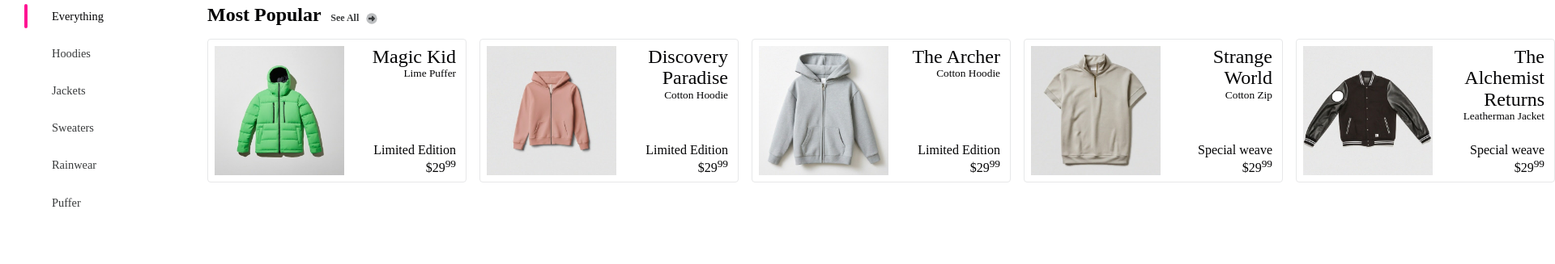
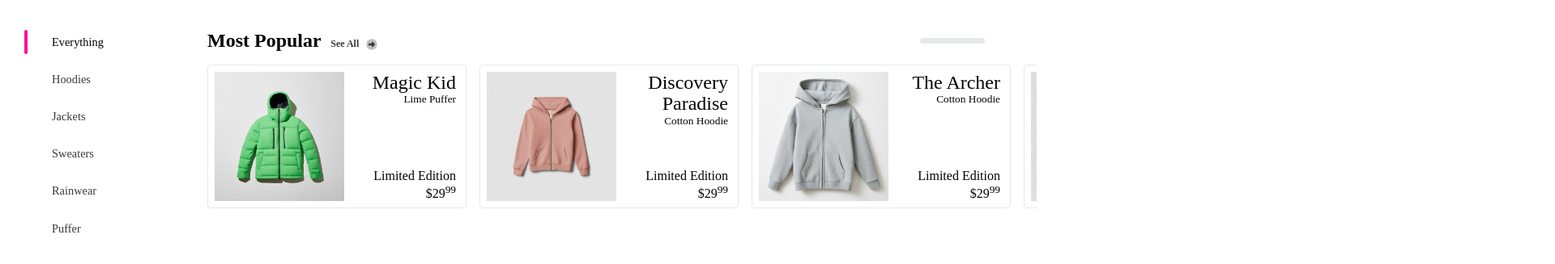
Before and after one commit to itzaur/moderncss-workshop, a website built with Vite: page index.html in a window 1280 px wide. Shown: the part 59-386 px from the top of the page at 81% size, 1920 px wide, since content can reach past the window. Built offline with nearby package versions, Linux system fonts and the light colour scheme.

Commit message:
feat: add scroll-timeline functionality

```diff
--- a/index.html
+++ b/index.html
@@ -167,7 +167,7 @@
       </aside>
 
       <article>
-        <section>
+        <section class="most-popular" hide-horizontal-overflow>
           <header>
             <h3>
               Most Popular
@@ -189,7 +189,11 @@
             <scroll-progress></scroll-progress>
           </header>
 
-          <div class="most-popular-scroller">
+          <div
+            class="most-popular-scroller"
+            horizontal-scroll
+            horizontal-snapping
+          >
             <div class="product-card-container">
               <figure class="product-card">
                 <button title="View larger">
--- /dev/null
+++ b/src/css/animations/scroll-driven/scroll-progress.css
@@ -0,0 +1,28 @@
+@keyframes scroll-progress {
+  from {
+    translate: -100% 0;
+  }
+}
+
+.most-popular {
+  --scroll-timeline-name: --most-popular;
+  timeline-scope: var(--scroll-timeline-name);
+
+  > [horizontal-scroll] {
+    scroll-timeline: var(--scroll-timeline-name) x;
+  }
+}
+
+scroll-progress {
+  @supports not (animation-timeline: scroll()) {
+    display: none;
+  }
+
+  @supports (animation-timeline: scroll()) {
+    &::after {
+      background: var(--brand-secondary);
+      animation: scroll-progress linear both;
+      animation-timeline: var(--scroll-timeline-name);
+    }
+  }
+}
--- /dev/null
+++ b/src/css/components/article.css
@@ -0,0 +1,4 @@
+article {
+  display: grid;
+  gap: 5rem;
+}
--- a/src/css/components/body.css
+++ b/src/css/components/body.css
@@ -0,0 +1,4 @@
+body {
+  display: grid;
+  gap: 2rem;
+}
--- a/src/css/components/scroll-progress.css
+++ b/src/css/components/scroll-progress.css
@@ -1,17 +1,26 @@
 scroll-progress {
   place-self: center;
 
+  display: grid;
   inline-size: 10ch;
   block-size: 1ex;
 
   border-radius: 5rem;
 
   background-color: var(--surface-2);
-  /* overflow: hidden; */
+  overflow: hidden;
 
   &::after {
     content: '';
     grid-area: 1 / 1;
     border-radius: inherit;
   }
+
+  @media (width >= 768px) {
+    margin-inline-end: var(--body-rails);
+  }
+
+  @media (prefers-reduced-motion: reduce) {
+    display: none;
+  }
 }
--- a/src/css/index.css
+++ b/src/css/index.css
@@ -1,8 +1,12 @@
-@layer system, base, components;
+@layer system, base, utilities, components, animations;
 
 @import './global/_vars.css' layer(system);
 @import './global/page.css' layer(base);
 
+@import './utilities/scrolling.css' layer(components);
+
+@import './components/body.css' layer(components);
+@import './components/article.css' layer(components);
 @import './components/aside.css' layer(components);
 @import './components/main.css' layer(components);
 @import './components/nav.css' layer(components);
@@ -18,3 +22,5 @@
 @import './components/button.css' layer(components);
 @import './components/most-popular-scroller.css' layer(components);
 @import './components/scroll-progress.css' layer(components);
+
+@import './animations/scroll-driven/scroll-progress.css' layer(animations);
--- /dev/null
+++ b/src/css/utilities/scrolling.css
@@ -0,0 +1,16 @@
+[horizontal-scroll] {
+  overflow-x: auto;
+  overscroll-behavior-x: contain;
+  scroll-snap-type: x mandatory;
+
+  padding-block-end: 1rem;
+  padding-inline-end: var(--body-rails);
+}
+
+[horizontal-snapping] > * {
+  scroll-snap-align: start;
+}
+
+[hide-horizontal-overflow] {
+  overflow-x: hidden;
+}
```
